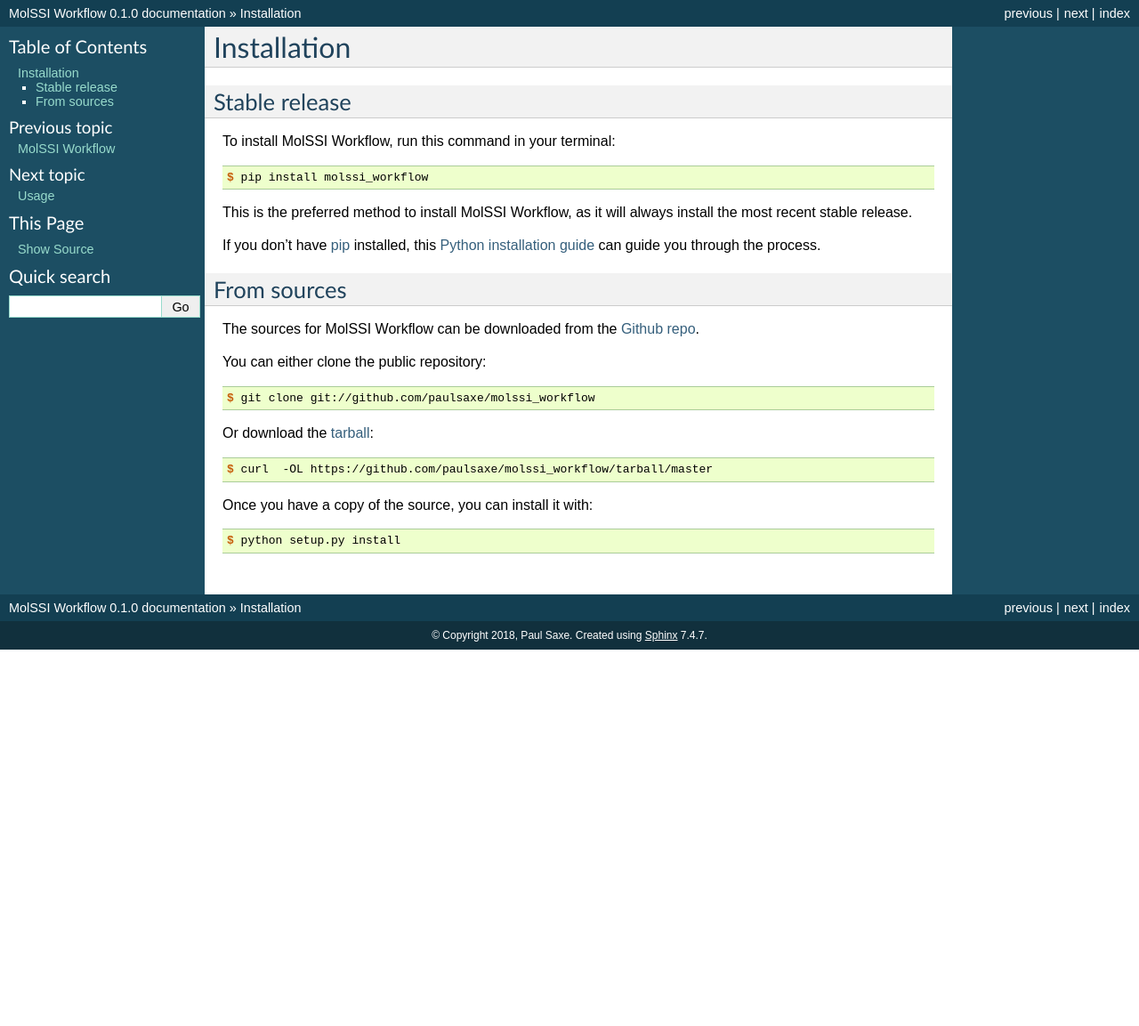
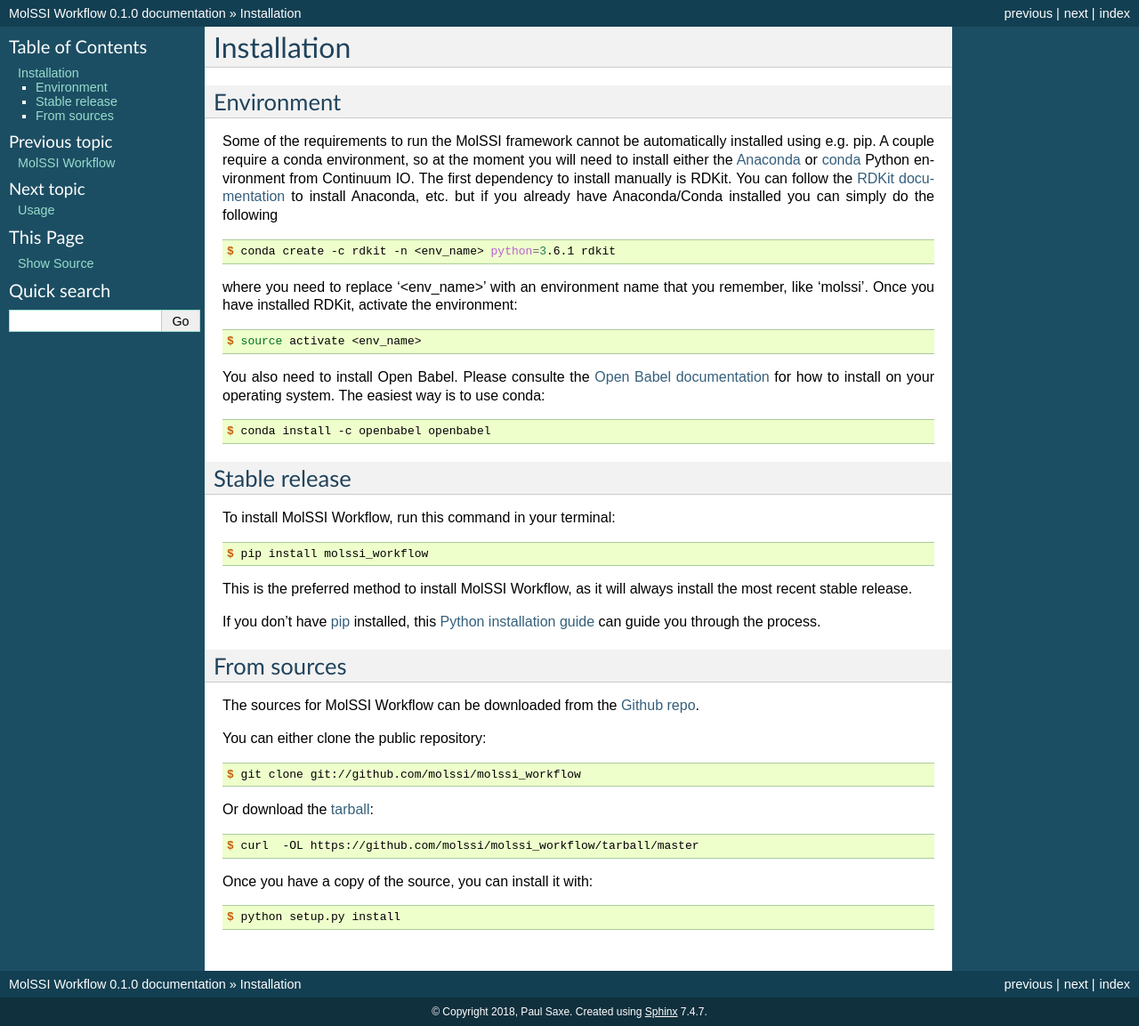
Before and after one commit to molssi-seamm/seamm, a Sphinx documentation site: the page built from docs/installation.rst, in a window 1280 px wide. Shown: the whole page at 89% size. Built offline with Sphinx 7.4.7, drawn with Linux system fonts in a browser that asks for light colours; pages that are not in the unit, such as notebooks, are missing from menus; before the commit the page ends 900 px from its top, so only the background shows below that.

Commit message:
Creating installation documentation and fixies missing items in setup

```diff
--- a/docs/installation.rst
+++ b/docs/installation.rst
@@ -3,6 +3,39 @@
 ============
 Installation
 ============
+
+Environment
+-----------
+
+Some of the requirements to run the MolSSI framework cannot be automatically installed using e.g. pip. A couple
+require a conda environment, so at the moment you will need to install either the `Anaconda`_ or `conda`_ Python
+environment from Continuum IO. The first dependency to install manually is RDKit. You can follow the `RDKit
+documentation`_ to install Anaconda, etc. but if you already have Anaconda/Conda installed you can simply do the
+following
+
+.. code-block:: console
+
+   $ conda create -c rdkit -n <env_name> python=3.6.1 rdkit
+
+where you need to replace '<env_name>' with an environment name that you remember, like 'molssi'. Once you have
+installed RDKit, activate the environment:
+
+.. code-block:: console
+
+   $ source activate <env_name>
+
+You also need to install Open Babel. Please consulte the `Open Babel documentation`_ for how to install on your operating
+system. The easiest way is to use conda:
+
+.. code-block:: console
+
+   $ conda install -c openbabel openbabel
+
+
+.. _Anaconda: https://docs.anaconda.com/anaconda/install/
+.. _conda: https://conda.io/miniconda.html
+.. _RDkit documentation: http://rdkit.org/docs/Install.html#how-to-install-rdkit-with-conda
+.. _Open Babel documentation: http://openbabel.org/wiki/Category:Installation
 
 
 Stable release
@@ -32,13 +65,13 @@
 
 .. code-block:: console
 
-    $ git clone git://github.com/paulsaxe/molssi_workflow
+    $ git clone git://github.com/molssi/molssi_workflow
 
 Or download the `tarball`_:
 
 .. code-block:: console
 
-    $ curl  -OL https://github.com/paulsaxe/molssi_workflow/tarball/master
+    $ curl  -OL https://github.com/molssi/molssi_workflow/tarball/master
 
 Once you have a copy of the source, you can install it with:
 
@@ -47,5 +80,5 @@
     $ python setup.py install
 
 
-.. _Github repo: https://github.com/paulsaxe/molssi_workflow
-.. _tarball: https://github.com/paulsaxe/molssi_workflow/tarball/master
+.. _Github repo: https://github.com/molssi/molssi_workflow
+.. _tarball: https://github.com/molssi/molssi_workflow/tarball/master
--- a/setup.py
+++ b/setup.py
@@ -18,6 +18,7 @@
     'bitmath>=1.3',
     'pyuca>=1.2',
     'Pmw',
+    'pint',
 ]
 
 setup_requirements = [
```
